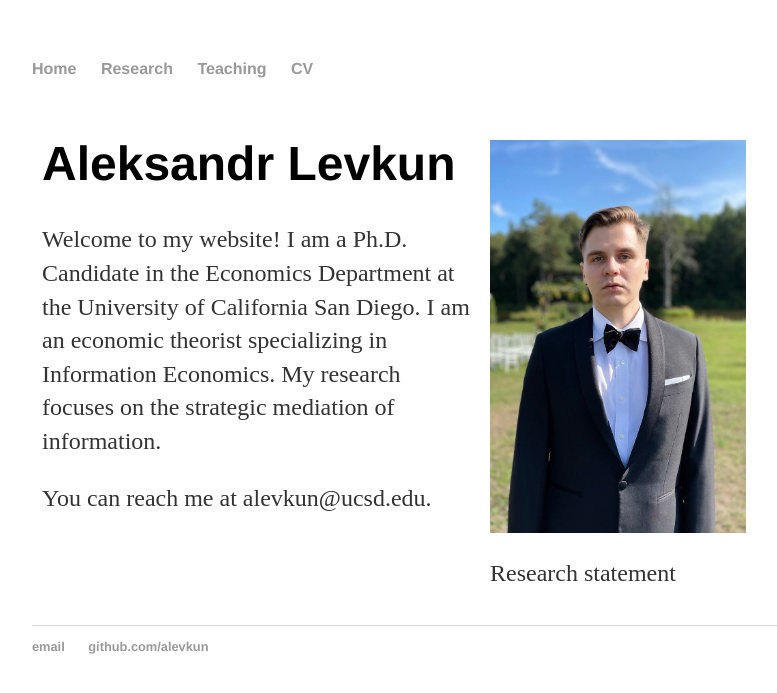
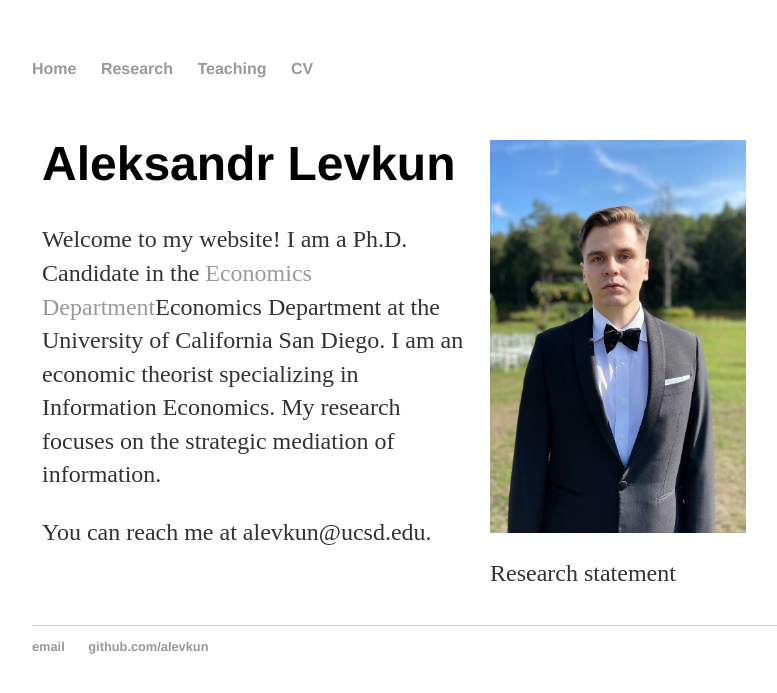
Before and after one commit to alevkun/alevkun.github.io, a Jekyll site: the page built from index.html, in a window 1280 px wide. Shown: the top 693 px of the page, without its empty margins (160-937 px from the left). Built offline with Jekyll 4.4.1, drawn with Linux system fonts in a browser that asks for light colours.

Commit message:
Update index.html

```diff
--- a/index.html
+++ b/index.html
@@ -5,7 +5,7 @@
 <div class="row">
   <div class="column left" style="background-color:White;">
     <h1>Aleksandr Levkun</h1>
-    <p>Welcome to my website! I am a Ph.D. Candidate in the Economics Department at the University of California San Diego. I am an economic theorist specializing in Information Economics. My research focuses on the strategic mediation of information.</p>
+    <p>Welcome to my website! I am a Ph.D. Candidate in the <a href="https://economics.ucsd.edu/">Economics Department</a>Economics Department at the University of California San Diego. I am an economic theorist specializing in Information Economics. My research focuses on the strategic mediation of information.</p>
     <p>You can reach me at alevkun@ucsd.edu.</p>
   </div>
   <div class="column right" style="background-color:White;">
```
